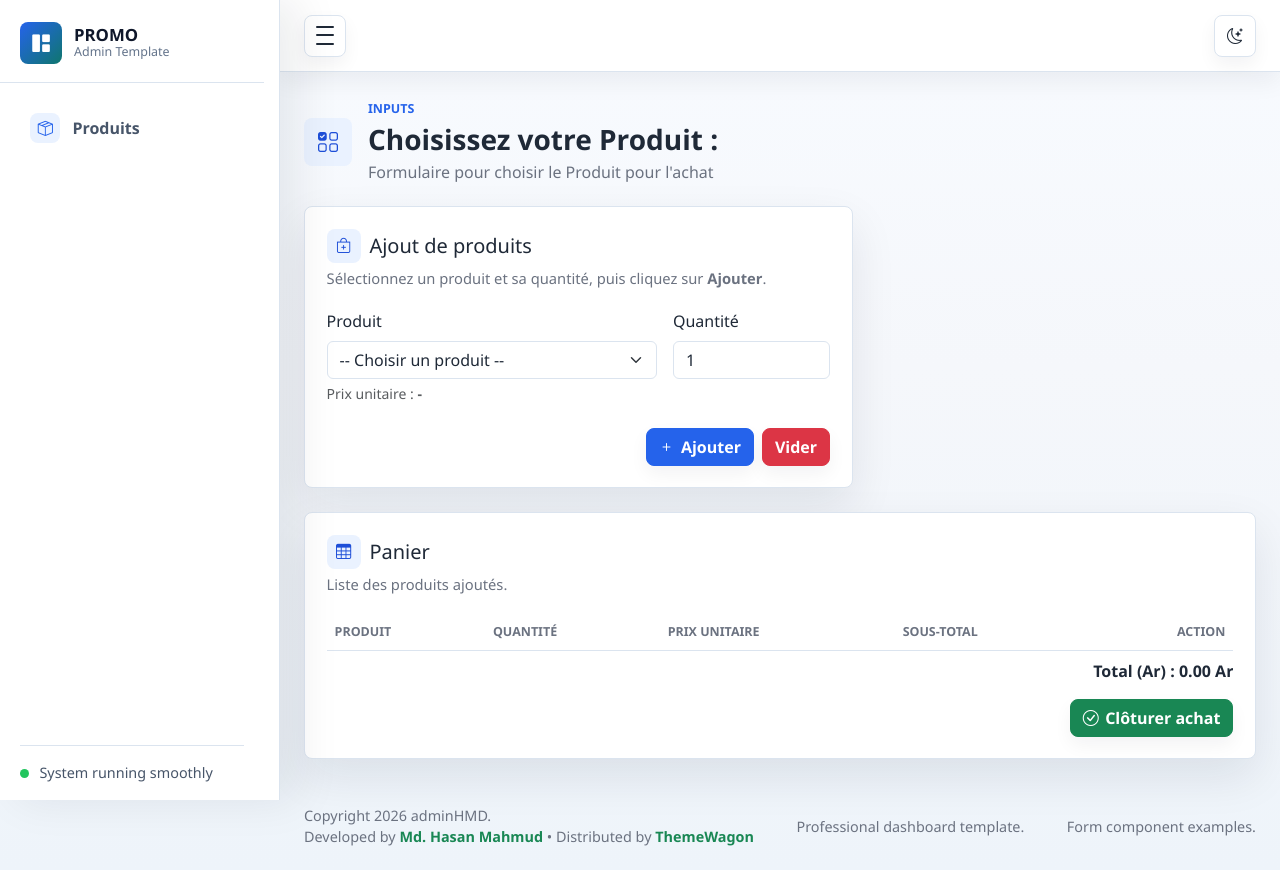
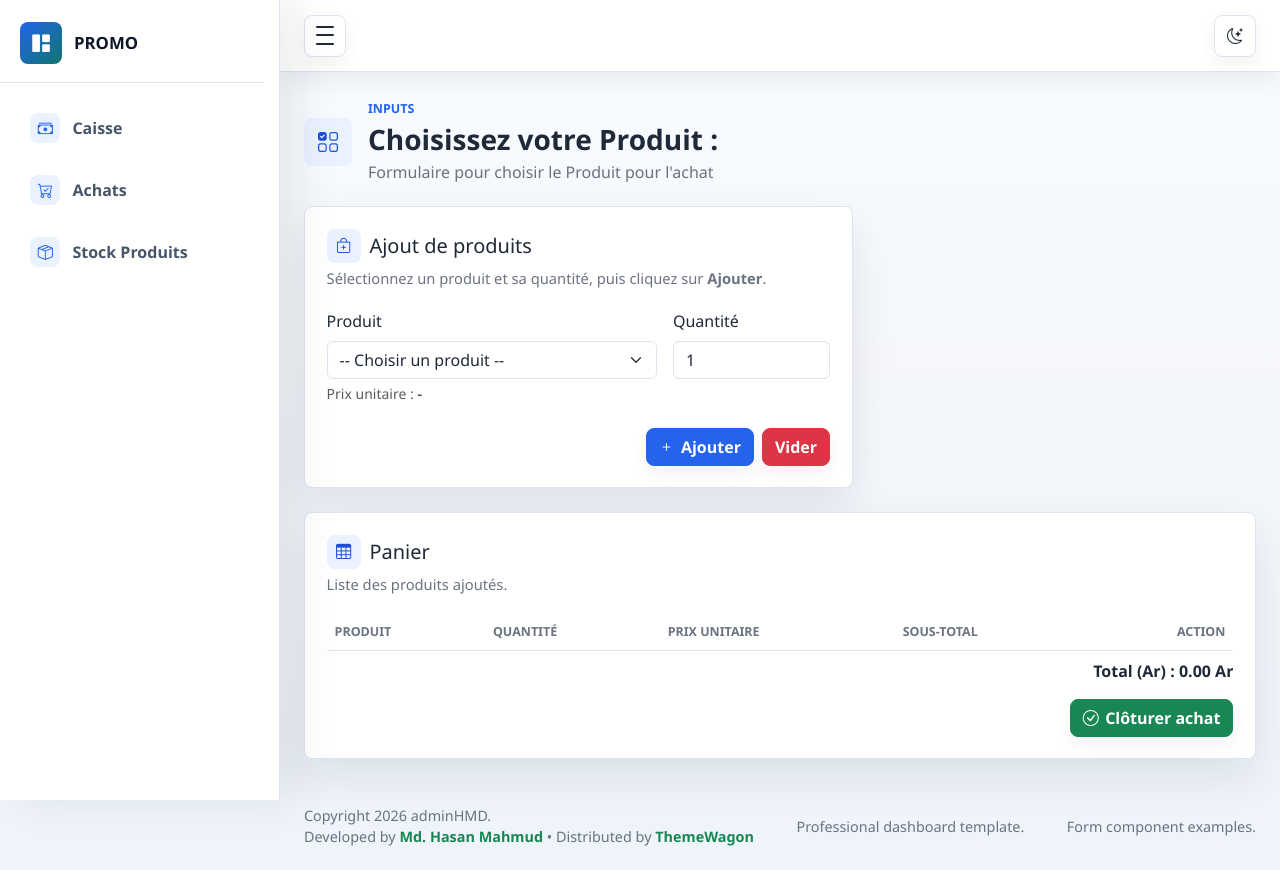
Before and after one commit to Tsimbina/Promo, a CodeIgniter 4 app: template app/Views/achat/index.php in a window 1280 px wide. Run offline with PHP 8.4 and a stand-in for CodeIgniter, Linux system fonts and the light colour scheme; the template is opened without the code that fills it, so the values that code supplies are empty; some libraries are stand-ins or nearby versions.

Commit message:
[fix] final

```diff
--- a/app/Views/achat/index.php
+++ b/app/Views/achat/index.php
@@ -16,28 +16,35 @@
     <div class="admin-shell">
         <div class="sidebar-backdrop" data-sidebar-close></div>
 
-        <aside class="admin-sidebar" id="adminSidebar" aria-label="Main navigation">
+<aside class="admin-sidebar">
   <div class="sidebar-header">
-                <a class="brand-mark" href="index.html" aria-label="adminHMD dashboard">
-                    <span class="brand-icon"><i class="bi bi-grid-1x2-fill" aria-hidden="true"></i></span>
-                    <span class="brand-copy">
+    <a href="<?= site_url('/') ?>" class="brand-mark">
+      <span class="brand-icon"><i class="bi bi-grid-1x2-fill"></i></span>
       <span class="brand-title">PROMO</span>
-                        <span class="brand-subtitle">Admin Template</span>
-                    </span>
     </a>
   </div>
 
   <nav class="sidebar-nav">
-                <a class="nav-link" href="tables.html">
-                    <span class="nav-icon"><i class="bi bi-box-seam" aria-hidden="true"></i></span>
-                    <span class="nav-text">Produits</span>
+
+    <!-- Caisse -->
+    <a class="nav-link" href="<?= site_url('/') ?>">
+      <span class="nav-icon"><i class="bi bi-cash-stack"></i></span>
+      <span class="nav-text">Caisse</span>
     </a>
+
+    <!-- Achats -->
+    <a class="nav-link" href="<?= site_url('/achat') ?>">
+      <span class="nav-icon"><i class="bi bi-cart-check"></i></span>
+      <span class="nav-text">Achats</span>
+    </a>
+
+    <!-- STOCK (nouveau) -->
+    <a class="nav-link" href="<?= site_url('/stock') ?>">
+      <span class="nav-icon"><i class="bi bi-box-seam"></i></span>
+      <span class="nav-text">Stock Produits</span>
+    </a>
+
   </nav>
-
-            <div class="sidebar-footer">
-                <span class="status-dot"></span>
-                <span class="sidebar-footer-text">System running smoothly</span>
-            </div>
 </aside>
 
         <div class="admin-main">
@@ -289,3 +296,6 @@
 </body>
 
 </html>
+
+<script src="<?= base_url('assets/js/bootstrap.bundle.min.js') ?>"></script>
+<script src="<?= base_url('assets/js/main.js') ?>"></script>
```
Lines whose indentation alone changed are shown as unchanged.
